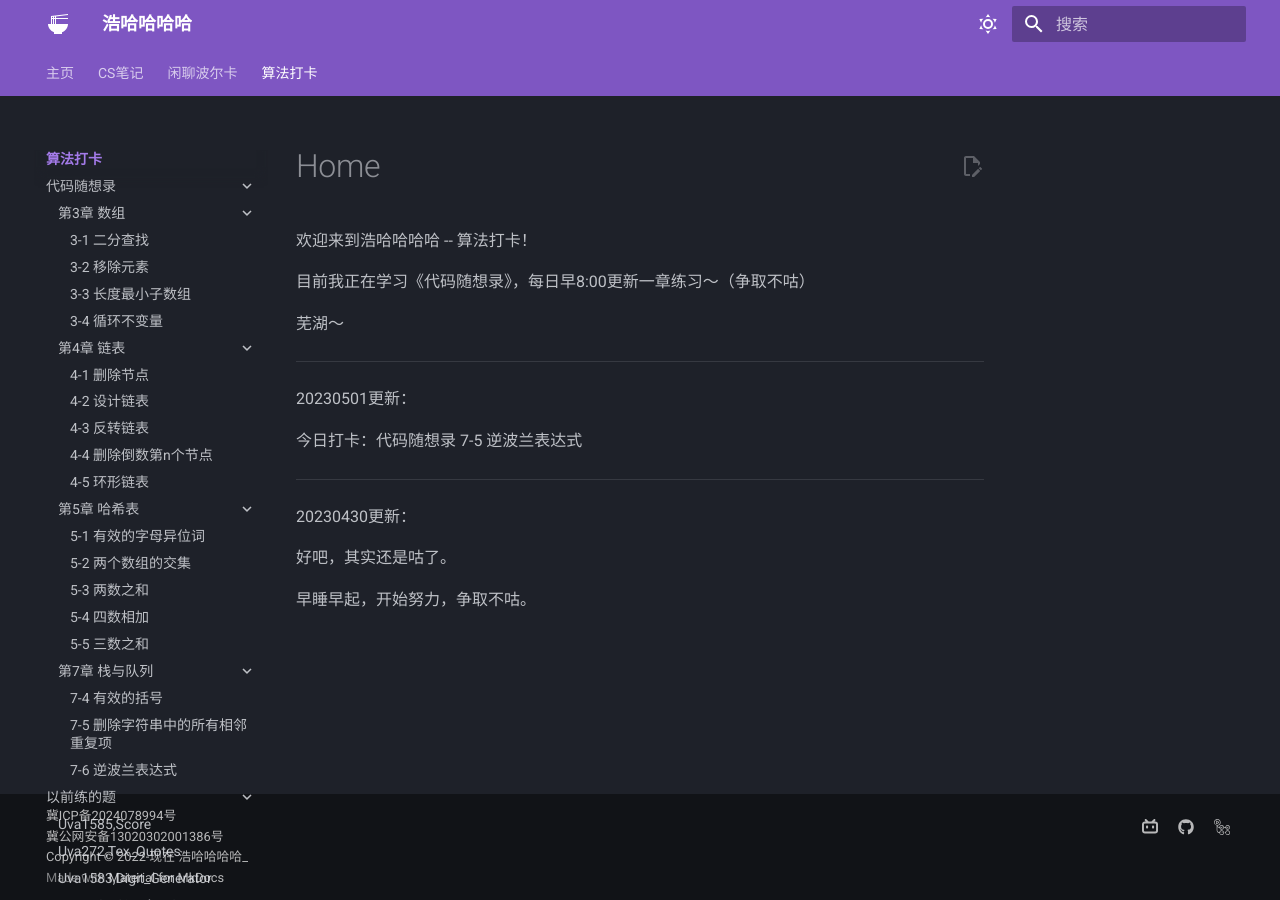
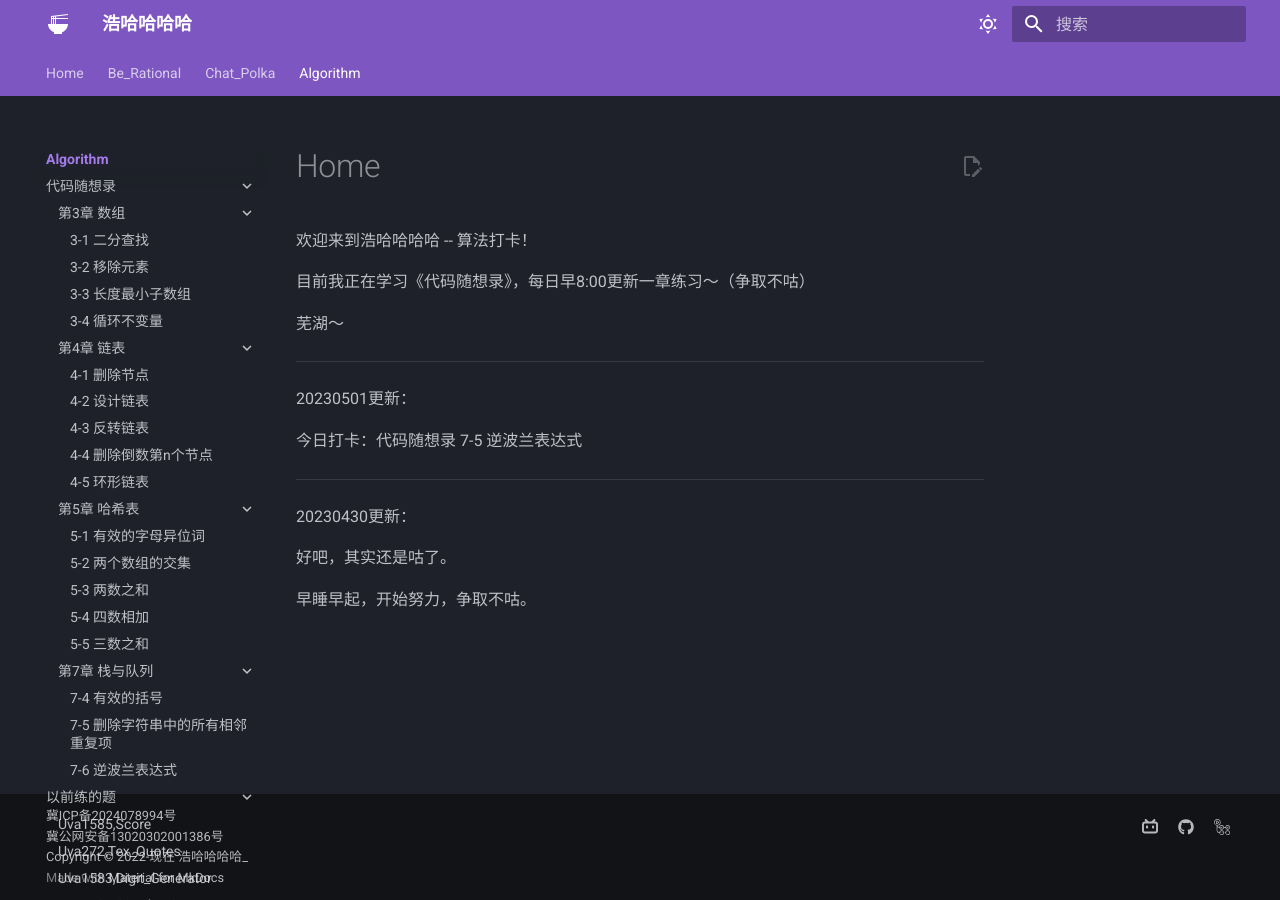
Before and after one commit to Haohahahaha/alg, an MkDocs documentation site: the page built from docs/index.md, in a window 1280 px wide. Built offline with MkDocs 1.6.1 and Material for MkDocs 9.7.7, drawn with Linux system fonts in a browser that asks for light colours; some of the changed lines change nothing that is shown.

Commit message:
2025-02-26_08:33:57 update

```diff
--- a/mkdocs.yml
+++ b/mkdocs.yml
@@ -31,10 +31,10 @@ theme:
 edit_uri: edit/main/docs
 
 nav:
-  - 主页: https://haohaha.cn
-  - CS笔记: http://cs.haohaha.cn
-  - 闲聊波尔卡: http://chat.haohaha.cn
-  - 算法打卡:
+  - Home: https://haohaha.cn
+  - Be_Rational: http://cs.haohaha.cn
+  - Chat_Polka: http://chat.haohaha.cn
+  - Algorithm:
     - Home: index.md
 #   - Frank-直面数据结构:
 #     - 1.Academic:
```
